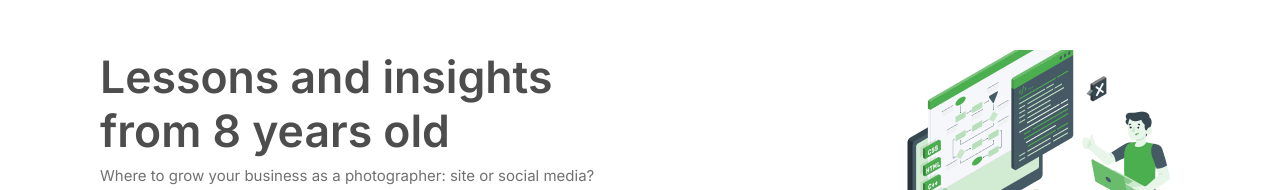
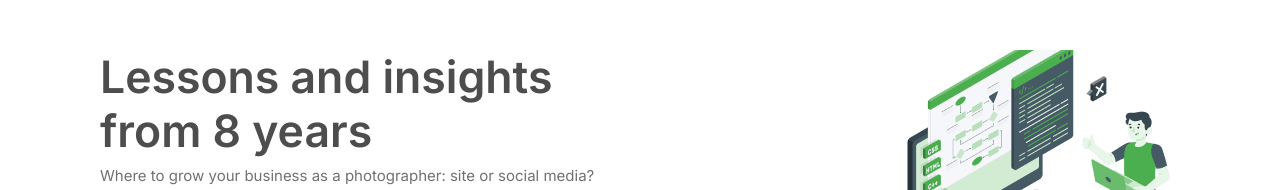
Before and after one commit to Tanimhrn/Nextcent-Website, a plain HTML site: page index.html in a window 1280 px wide. Shown: the top 190 px of the page. Drawn offline with Linux system fonts and the light colour scheme.

```diff
--- a/index.html
+++ b/index.html
@@ -13,7 +13,7 @@
         <header>
             <div>
                 <h1>Lessons and insights</h1>
-                <h1>from 8 years old</h1>
+                <h1>from 8 years</h1>
                 <p>
                     Where to grow your business as a photographer: site or social media?
                 </p>
```
